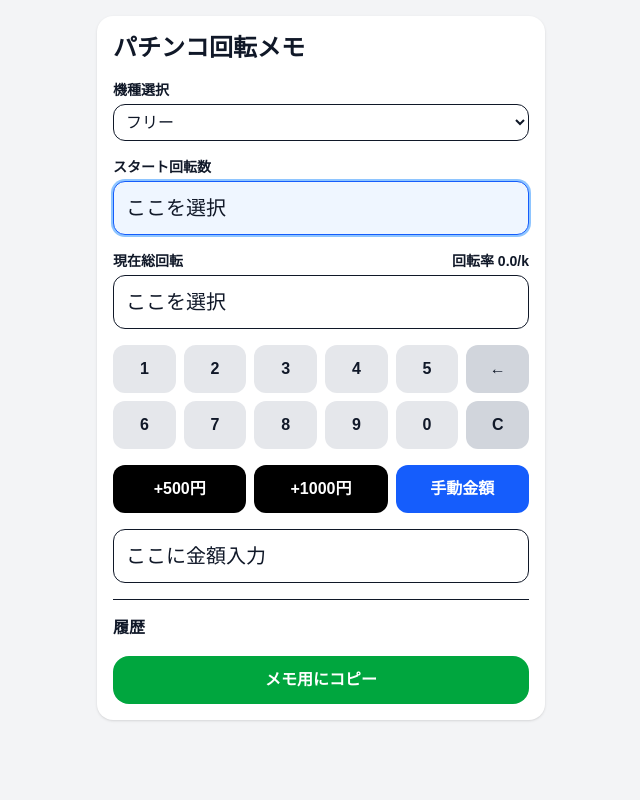
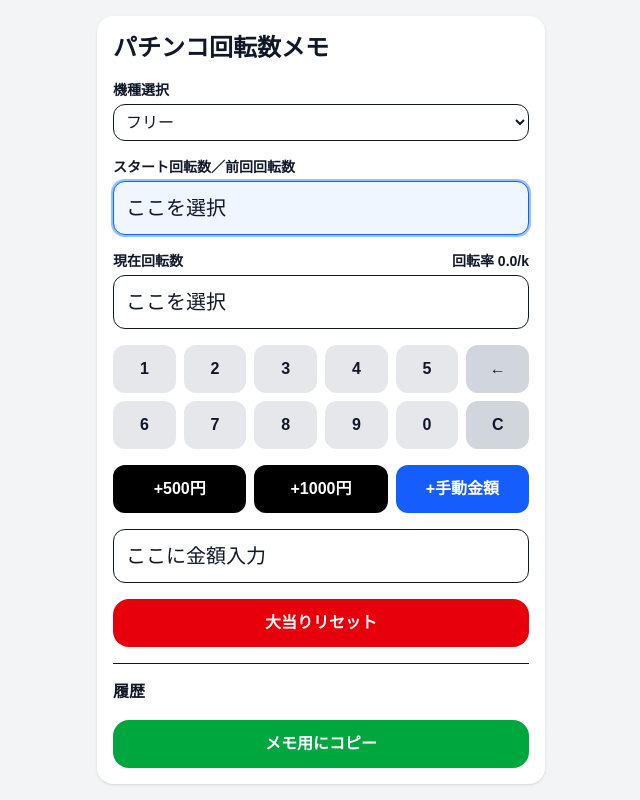
Before and after one commit to Hirotoshi-Murai/pachi-rotation-app, a Next.js app: page / in a window 1280 px wide. Shown: the whole page, without its empty margins (319-959 px from the left). Built offline with nearby package versions, Linux system fonts and the light colour scheme.

Commit message:
大当りリセット追加

```diff
--- a/app/page.js
+++ b/app/page.js
@@ -10,7 +10,7 @@ const machines = {
     "3.3円": 19.1,
     "3.0円": 20.5,
   },
-  "エヴァ15": {
+  エヴァ15: {
     "4円等価": 16.8,
     "3.57円": 17.6,
     "3.3円": 18.5,
@@ -42,7 +42,6 @@ export default function Home() {
       try {
         if ("wakeLock" in navigator) {
           wakeLock = await navigator.wakeLock.request("screen");
-        console.log("Wake Lock active");
         }
       } catch (err) {
         console.log(err);
@@ -52,26 +51,24 @@ export default function Home() {
     requestWakeLock();
 
     return () => {
-    if (wakeLock) {
-      wakeLock.release();
-    }
+      if (wakeLock) wakeLock.release();
     };
   }, []);
 
   const totalInvestment = records.reduce((sum, r) => sum + r.amount, 0);
-
-  const firstStart =
-    records.length > 0 ? records[records.length - 1].start : Number(startGame || 0);
-
-  const latestGame =
-    records.length > 0 ? records[0].end : Number(startGame || 0);
-
-  const totalSpin = latestGame - firstStart;
+  const totalSpins = records.reduce((sum, r) => sum + r.spins, 0);
 
   const totalRate =
-    totalInvestment > 0 ? (totalSpin / (totalInvestment / 1000)).toFixed(1) : "0.0";
+    totalInvestment > 0
+      ? (totalSpins / (totalInvestment / 1000)).toFixed(1)
+      : "0.0";
 
-  const inputValue = activeInput === "start" ? startGame : activeInput === "current" ? currentGame : manualAmount;
+  const inputValue =
+    activeInput === "start"
+      ? startGame
+      : activeInput === "current"
+      ? currentGame
+      : manualAmount;
 
   const setInputValue = (value) => {
     if (activeInput === "start") setStartGame(value);
@@ -92,18 +89,22 @@ export default function Home() {
   };
 
   const addInvestment = (amount) => {
-    const start = records.length > 0 ? records[0].end : Number(startGame);
+    const start = records.length > 0 ? Number(startGame) : Number(startGame);
     const end = Number(currentGame);
 
-    if (startGame === "" || currentGame === "" || end <= start || amount <= 0) return;
+    if (startGame === "" || currentGame === "" || end <= start || amount <= 0)
+      return;
 
     const spins = end - start;
     const sectionRate = (spins / (amount / 1000)).toFixed(1);
     const newTotalInvestment = totalInvestment + amount;
-    const newTotalSpin = end - firstStart;
-    const cumulativeRate = (newTotalSpin / (newTotalInvestment / 1000)).toFixed(1);
+    const newTotalSpins = totalSpins + spins;
+    const cumulativeRate = (
+      newTotalSpins /
+      (newTotalInvestment / 1000)
+    ).toFixed(1);
 
-    const text = `${start}→${end} +${spins} 投${newTotalInvestment}円 区間${sectionRate} 累計${cumulativeRate}`;
+    const text = `${start}→${end} +${spins} 投資${newTotalInvestment}円 区間${sectionRate} 累計${cumulativeRate}`;
 
     const record = {
       text,
@@ -112,14 +113,23 @@ export default function Home() {
       spins,
       amount,
       totalInvestment: newTotalInvestment,
+      totalSpins: newTotalSpins,
       sectionRate,
       cumulativeRate,
     };
 
     setRecords([record, ...records]);
+    setStartGame(String(end));
     setCurrentGame("");
     setManualAmount("");
     setActiveInput("current");
+  };
+
+  const hitReset = () => {
+    setStartGame("");
+    setCurrentGame("");
+    setManualAmount("");
+    setActiveInput("start");
   };
 
   const deleteRecord = (index) => {
@@ -132,11 +142,6 @@ export default function Home() {
 
     try {
       await navigator.clipboard.writeText(text);
-      alert("コピーしました。履歴を削除します。");
-      setRecords([]);
-      setStartGame("");
-      setCurrentGame("");
-      setManualAmount("");
     } catch {
       const textArea = document.createElement("textarea");
       textArea.value = text;
@@ -147,20 +152,24 @@ export default function Home() {
       textArea.select();
       document.execCommand("copy");
       document.body.removeChild(textArea);
+    }
+
     alert("コピーしました。履歴を削除します。");
     setRecords([]);
     setStartGame("");
     setCurrentGame("");
     setManualAmount("");
-    }
+    setActiveInput("start");
   };
 
   const border = machines[machine];
 
+  const selectedClass = "border-blue-600 bg-blue-50 ring-2 ring-blue-300";
+
   return (
     <div className="min-h-screen bg-gray-100 p-4 text-gray-900">
       <div className="max-w-md mx-auto bg-white rounded-2xl shadow p-4 space-y-4">
-        <h1 className="text-2xl font-bold">パチンコ回転メモ</h1>
+        <h1 className="text-2xl font-bold">パチンコ回転数メモ</h1>
 
         <div>
           <label className="block text-sm font-semibold mb-1">機種選択</label>
@@ -189,14 +198,13 @@ export default function Home() {
         )}
 
         <div>
-          <div className="flex justify-between items-end mb-1">
-            <label className="block text-sm font-semibold">スタート回転数</label>
-          </div>
+          <label className="block text-sm font-semibold mb-1">
+            スタート回転数／前回回転数
+          </label>
           <button
             onClick={() => setActiveInput("start")}
             className={`w-full border rounded-xl p-3 text-left text-xl ${
-              activeInput === "start" ? "border-blue-600 bg-blue-50 ring-2 ring-blue-300"
-: ""
+              activeInput === "start" ? selectedClass : ""
             }`}
           >
             {startGame || "ここを選択"}
@@ -205,14 +213,13 @@ export default function Home() {
 
         <div>
           <div className="flex justify-between items-end mb-1">
-            <label className="block text-sm font-semibold">現在総回転</label>
+            <label className="block text-sm font-semibold">現在回転数</label>
             <span className="text-sm font-semibold">回転率 {totalRate}/k</span>
           </div>
           <button
             onClick={() => setActiveInput("current")}
             className={`w-full border rounded-xl p-3 text-left text-xl ${
-              activeInput === "current" ? "border-blue-600 bg-blue-50 ring-2 ring-blue-300"
-: ""
+              activeInput === "current" ? selectedClass : ""
             }`}
           >
             {currentGame || "ここを選択"}
@@ -221,57 +228,88 @@ export default function Home() {
 
         <div className="grid grid-cols-6 gap-2">
           {["1", "2", "3", "4", "5"].map((n) => (
-            <button key={n} onClick={() => pressNumber(n)} className="bg-gray-200 rounded-xl py-3 font-bold">
+            <button
+              key={n}
+              onClick={() => pressNumber(n)}
+              className="bg-gray-200 rounded-xl py-3 font-bold"
+            >
               {n}
             </button>
           ))}
-          <button onClick={backspace} className="bg-gray-300 rounded-xl py-3 font-bold">
+          <button
+            onClick={backspace}
+            className="bg-gray-300 rounded-xl py-3 font-bold"
+          >
             ←
           </button>
 
           {["6", "7", "8", "9", "0"].map((n) => (
-            <button key={n} onClick={() => pressNumber(n)} className="bg-gray-200 rounded-xl py-3 font-bold">
+            <button
+              key={n}
+              onClick={() => pressNumber(n)}
+              className="bg-gray-200 rounded-xl py-3 font-bold"
+            >
               {n}
             </button>
           ))}
-          <button onClick={clearInput} className="bg-gray-300 rounded-xl py-3 font-bold">
+          <button
+            onClick={clearInput}
+            className="bg-gray-300 rounded-xl py-3 font-bold"
+          >
             C
           </button>
         </div>
 
         <div className="grid grid-cols-3 gap-2">
-          <button onClick={() => addInvestment(500)} className="bg-black text-white rounded-xl py-3 font-semibold">
+          <button
+            onClick={() => addInvestment(500)}
+            className="bg-black text-white rounded-xl py-3 font-semibold"
+          >
             +500円
           </button>
-          <button onClick={() => addInvestment(1000)} className="bg-black text-white rounded-xl py-3 font-semibold">
+          <button
+            onClick={() => addInvestment(1000)}
+            className="bg-black text-white rounded-xl py-3 font-semibold"
+          >
             +1000円
           </button>
           <button
             onClick={() => addInvestment(Number(manualAmount))}
             className="bg-blue-600 text-white rounded-xl py-3 font-semibold"
           >
-           手動金額
+            +手動金額
           </button>
         </div>
 
         <button
           onClick={() => setActiveInput("manual")}
           className={`w-full border rounded-xl p-3 text-left text-xl ${
-            activeInput === "manual" ? "border-blue-600 bg-blue-50 ring-2 ring-blue-300"
-: ""
+            activeInput === "manual" ? selectedClass : ""
           }`}
         >
           {manualAmount || "ここに金額入力"}
         </button>
 
+        <button
+          onClick={hitReset}
+          className="w-full bg-red-600 text-white rounded-2xl py-3 font-semibold"
+        >
+          大当りリセット
+        </button>
 
         <div className="border-t pt-4">
           <h2 className="font-bold mb-2">履歴</h2>
           <div className="space-y-2 text-sm">
             {records.map((record, index) => (
-              <div key={index} className="bg-gray-100 rounded-xl p-2 flex justify-between gap-2">
+              <div
+                key={index}
+                className="bg-gray-100 rounded-xl p-2 flex justify-between gap-2"
+              >
                 <span>{record.text}</span>
-                <button onClick={() => deleteRecord(index)} className="text-red-500 text-xs shrink-0">
+                <button
+                  onClick={() => deleteRecord(index)}
+                  className="text-red-500 text-xs shrink-0"
+                >
                   削除
                 </button>
               </div>
@@ -279,7 +317,10 @@ export default function Home() {
           </div>
         </div>
 
-        <button onClick={copyRecords} className="w-full bg-green-600 text-white rounded-2xl py-3 font-semibold">
+        <button
+          onClick={copyRecords}
+          className="w-full bg-green-600 text-white rounded-2xl py-3 font-semibold"
+        >
           メモ用にコピー
         </button>
       </div>
```
Lines whose indentation alone changed are shown as unchanged.
